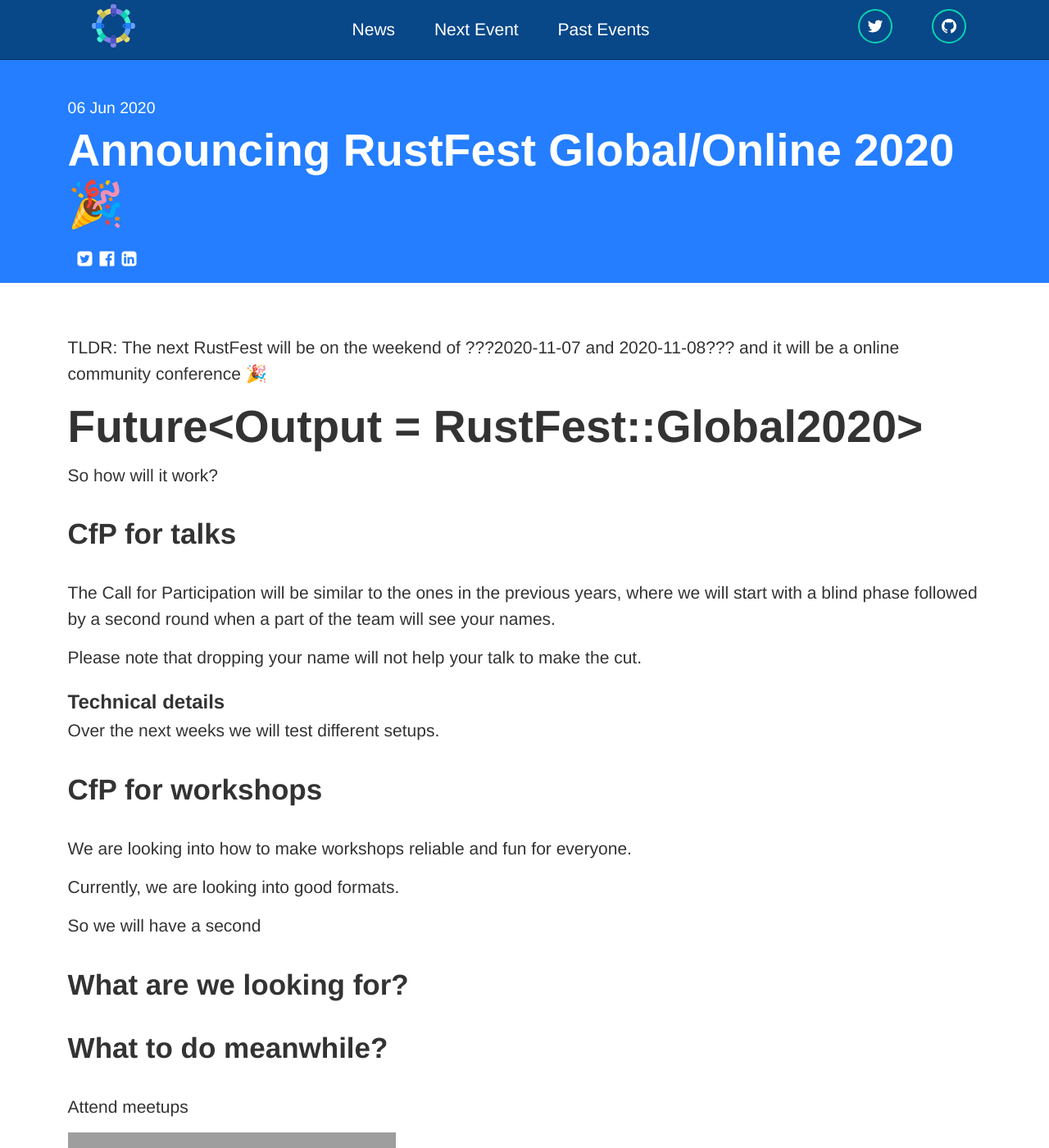
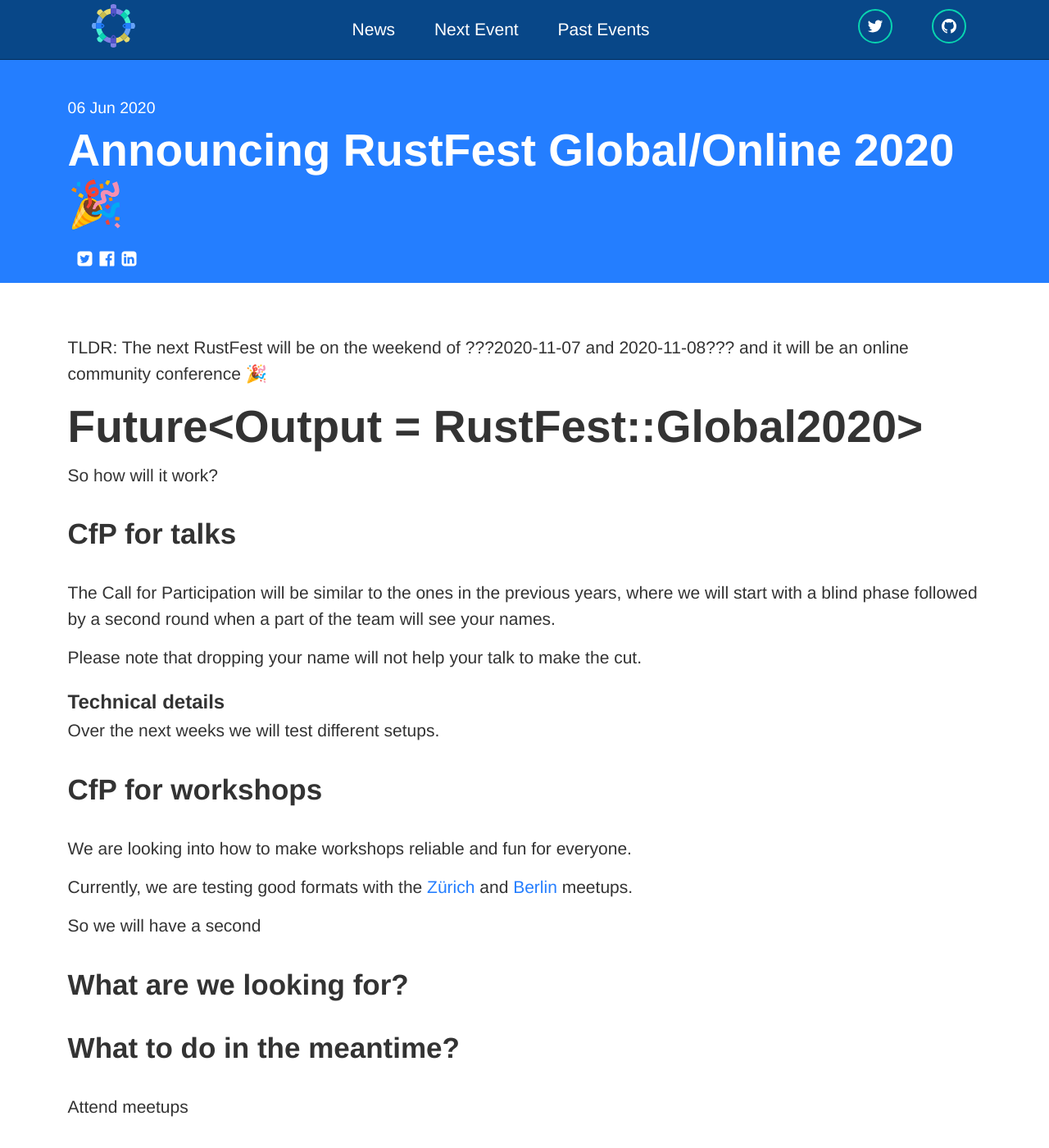
Before and after one commit to RustFestEU/blog.rustfest.eu, a Jekyll site: the page built from _posts/2020-06-06-announcing-rustfest-2020.md, in a window 1280 px wide and 1400 px high. Shown: the whole window at 82% size. Built offline with Jekyll 4.4.1, drawn with Linux system fonts in a browser that asks for light colours; some of the changed text lies outside the part shown; grey boxes are pictures that could not be loaded.

Commit message:
Apply suggestions and add test setups

```diff
--- a/_posts/2020-06-06-announcing-rustfest-2020.md
+++ b/_posts/2020-06-06-announcing-rustfest-2020.md
@@ -7,7 +7,7 @@
   - dns2utf8
 ---
 
-TLDR: The next RustFest will be on the weekend of ???2020-11-07 and 2020-11-08??? and it will be a online community conference 🎉
+TLDR: The next RustFest will be on the weekend of ???2020-11-07 and 2020-11-08??? and it will be an online community conference 🎉
 
 # Future<Output = RustFest::Global2020>
 
@@ -27,16 +27,17 @@
 
 We are looking into how to make workshops reliable and fun for everyone.
 
-Currently, we are looking into good formats.
+Currently, we are testing good formats with the [Zürich](https://www.meetup.com/Rust-Zurich/) and [Berlin](https://berline.rs/) meetups.
 
 So we will have a second
 
 ## What are we looking for?
 
-## What to do meanwhile?
+## What to do in the meantime?
 
 Attend meetups
 
+<!--
 <div class="card">
     <div class="imgbox" data-frame="/assets/rf-rainbow-ferris.png">
       <img src="/assets/rf-rainbow-ferris.png" alt="RustFest Logo" class="frame">
@@ -52,3 +53,4 @@
         RustFest Global 2020&nbsp; ·&nbsp; Nov. 7.-8., Online, Central Europa Timezone&nbsp; ·&nbsp; 2020.rustfest.eu
     </footer>
   </div>
+-->
```
